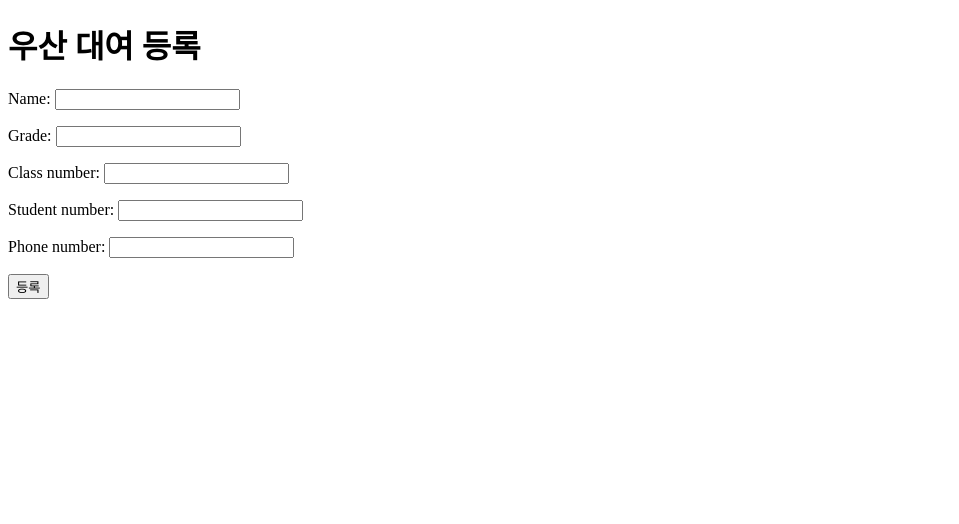
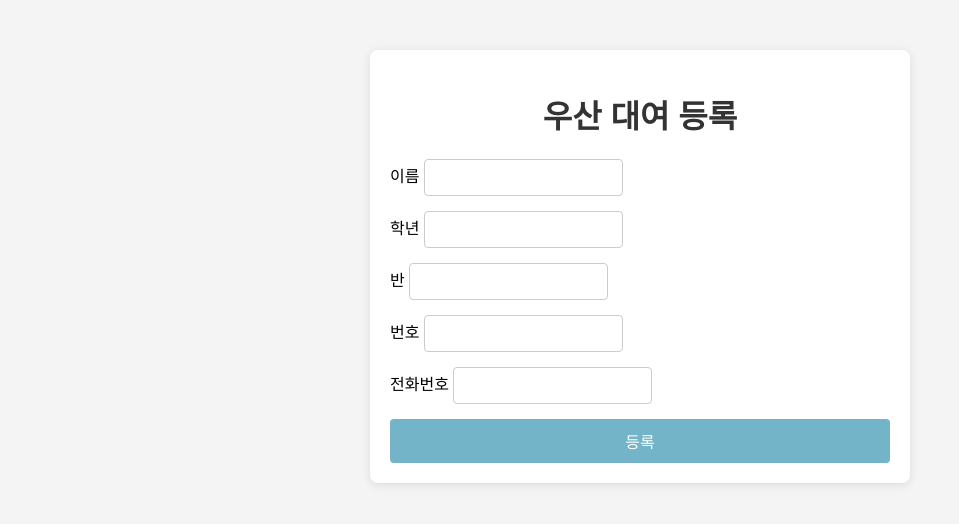
Before and after one commit to CloudCat150/Umbrella-Hub, a Django app: page /rentals/new/ in a window 1280 px wide. Shown: the top 524 px of the page, without its empty margins (0-959 px from the left). Run offline with Django 5.2, Linux system fonts and the light colour scheme.

Commit message:
rental page design upgrade

```diff
--- a/rental/forms.py
+++ b/rental/forms.py
@@ -1,8 +1,16 @@
 # forms.py
+
 from django import forms
 from .models import Rental
 
 class RentalForm(forms.ModelForm):
     class Meta:
         model = Rental
-        fields = ['name', 'grade', 'class_number', 'student_number', 'phone_number']  # 학년 필드 추가
+        fields = ['name', 'grade', 'class_number', 'student_number', 'phone_number']
+        labels = {
+            'name': '이름',              # 'name' 필드를 '이름'으로 레이블 변경
+            'grade': '학년',            # 'grade' 필드를 '학년'으로 레이블 변경
+            'class_number': '반',       # 'class_number' 필드를 '반'으로 레이블 변경
+            'student_number': '번호',    # 'student_number' 필드를 '학번'으로 레이블 변경
+            'phone_number': '전화번호',  # 'phone_number' 필드를 '전화번호'로 레이블 변경
+        }
--- a/rental/templates/rental/rental_form.html
+++ b/rental/templates/rental/rental_form.html
@@ -4,14 +4,37 @@
     <meta charset="UTF-8">
     <meta name="viewport" content="width=device-width, initial-scale=1.0">
     <title>우산 대여 등록</title>
+    {% load static %}
+    <link rel="stylesheet" href="{% static 'css/styles.css' %}">  <!-- CSS 파일 연결 -->
 </head>
 <body>
-    <h1>우산 대여 등록</h1>
+    <div class="container">
+        <h1>우산 대여 등록</h1>
 
-    <form method="POST">
-        {% csrf_token %}
-        {{ form.as_p }}
-        <button type="submit">등록</button>
-    </form>
+        <form method="POST" id="rentalForm">
+            {% csrf_token %}
+            <div class="form-group">
+                <label for="{{ form.name.id_for_label }}">{{ form.name.label }}</label>
+                {{ form.name }}  <!-- 이름 입력 상자 -->
+            </div>
+            <div class="form-group">
+                <label for="{{ form.grade.id_for_label }}">{{ form.grade.label }}</label>
+                {{ form.grade }}  <!-- 학년 입력 상자 -->
+            </div>
+            <div class="form-group">
+                <label for="{{ form.class_number.id_for_label }}">{{ form.class_number.label }}</label>
+                {{ form.class_number }}  <!-- 반 입력 상자 -->
+            </div>
+            <div class="form-group">
+                <label for="{{ form.student_number.id_for_label }}">{{ form.student_number.label }}</label>
+                {{ form.student_number }}  <!-- 학번 입력 상자 -->
+            </div>
+            <div class="form-group">
+                <label for="{{ form.phone_number.id_for_label }}">{{ form.phone_number.label }}</label>
+                {{ form.phone_number }}  <!-- 전화번호 입력 상자 -->
+            </div>
+            <button type="submit">등록</button>
+        </form>
+    </div>
 </body>
 </html>
--- a/rental/urls.py
+++ b/rental/urls.py
@@ -4,6 +4,6 @@ from .views import create_rental, rental_confirmation, RentalListView, mark_as_r
 urlpatterns = [
     path('rentals/new/', create_rental, name='create-rental'),  # 대여 등록 페이지
     path('rentals/confirmation/<int:pk>/', rental_confirmation, name='rental_confirmation'),  # 대여 확인 페이지
-    path('rentals/', RentalListView.as_view(), name='rental-list'),
-    path('rentals/mark_as_returned/<int:rental_id>/', mark_as_returned, name='mark-as-returned'),
+    path('rentals/', RentalListView.as_view(), name='rental-list'),  # 대여 목록 페이지
+    path('rentals/mark_as_returned/<int:rental_id>/', mark_as_returned, name='mark-as-returned'),  # 반납 처리
 ]
--- /dev/null
+++ b/static/css/styles.css
@@ -0,0 +1,61 @@
+/* styles.css */
+
+body {
+    font-family: Arial, sans-serif;
+    background-color: #f4f4f4;
+    margin: 0;
+    padding: 0;
+}
+
+.container {
+    max-width: 500px;
+    margin: 50px auto;
+    padding: 20px;
+    background: white;
+    border-radius: 8px;
+    box-shadow: 0 2px 10px rgba(0, 0, 0, 0.1);
+}
+
+h1 {
+    text-align: center;
+    color: #333;
+}
+
+form {
+    display: flex;
+    flex-direction: column;
+}
+
+.form-group {
+    margin-bottom: 15px;  /* 각 입력 필드 간 간격 */
+}
+
+form input, form select {
+    padding: 10px;
+    border: 1px solid #ccc;
+    border-radius: 4px;
+}
+
+button {
+    padding: 10px;
+    background-color: #73b4c8;
+    color: white;
+    border: none;
+    border-radius: 4px;
+    cursor: pointer;
+    font-size: 16px;
+}
+
+button:hover {
+    background-color: #5a8f9b; /* 호버 시 버튼 배경색 변경 */
+}
+
+.hidden {
+    display: none;
+}
+
+.message {
+    margin-top: 20px;
+    text-align: center;
+    color: #5a8f9b;  /* 메시지 색상 설정 */
+}
--- a/umbrella_hub/settings.py
+++ b/umbrella_hub/settings.py
@@ -121,6 +121,11 @@ LOGGING = {
     },
 }
 
+STATIC_URL = '/static/'
+
+STATICFILES_DIRS = [
+    BASE_DIR / "static",  # 프로젝트 폴더 내에 static 폴더가 있어야 함
+]
 
 # Internationalization
 # https://docs.djangoproject.com/en/5.1/topics/i18n/
--- a/umbrella_hub/url.py
+++ b/umbrella_hub/url.py
@@ -1,6 +1,8 @@
 from django.contrib import admin
 from django.urls import path
 from rental import views
+from django.conf import settings
+from django.conf.urls.static import static
 
 urlpatterns = [
     path('admin/', admin.site.urls),
@@ -9,3 +11,6 @@ urlpatterns = [
     path('rentals/', views.RentalListView.as_view(), name='rental-list'),  # 대여 목록 페이지
     path('rentals/mark_as_returned/<int:rental_id>/', views.mark_as_returned, name='mark-as-returned'),  # 반납 처리
 ]
+
+if settings.DEBUG:
+    urlpatterns += static(settings.STATIC_URL, document_root=settings.STATIC_ROOT)
```
Also changed, not shown: rental/templates/rental/rental_confirmation.html (+10 -5 lines), static/js/scripts.js (added, +10 -0 lines), db.sqlite3.
